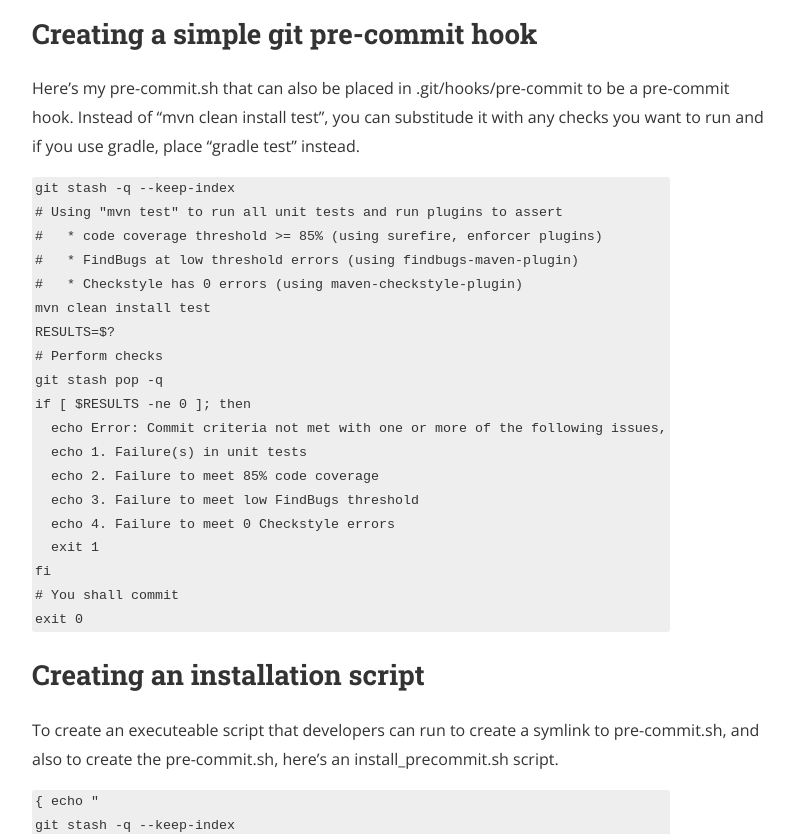
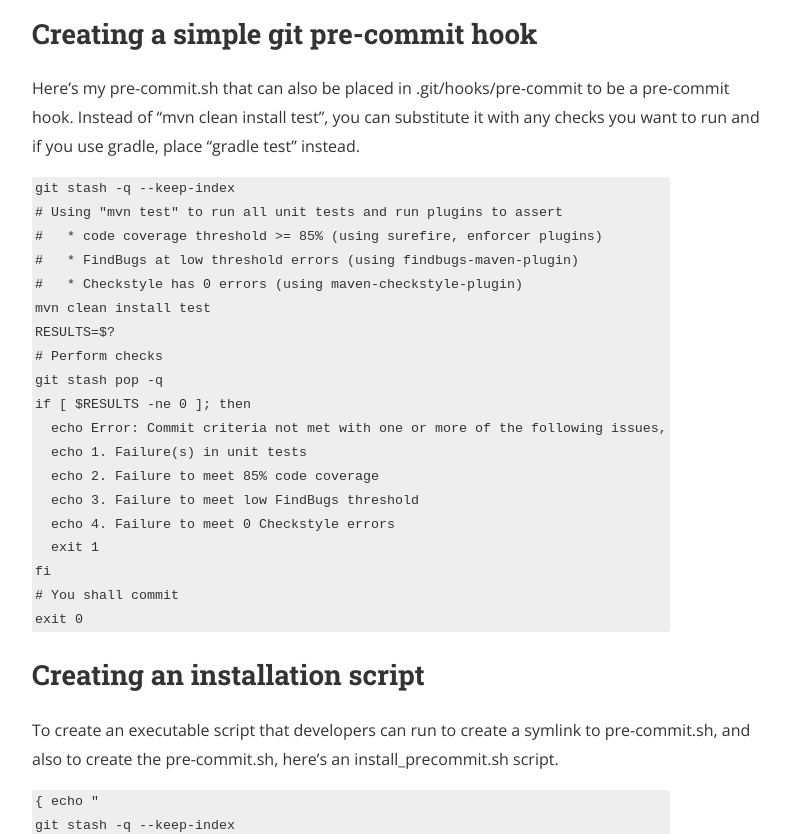
Before and after one commit to eing/eing.github.io, a Jekyll site: the page built from _posts/2016-01-28-Git-Pre-Commit-Hooks-Part1.markdown, in a window 1280 px wide and 1400 px high, scrolled down 526 px. Shown: the part 183-1017 px from the top of the window, without its empty margins (240-1034 px from the left). Built offline with Jekyll 4.4.1, drawn with Linux system fonts in a browser that asks for light colours; nearby versions of some CDN libraries; Markdown is read by kramdown in place of the engine named in the settings; comment, search, counter and statistics services are not loaded; a style sheet for code colours, icons or effects is not loaded; some of the changed text lies outside the part shown.

Commit message:
fix typos

```diff
--- a/_posts/2016-01-28-Git-Pre-Commit-Hooks-Part1.markdown
+++ b/_posts/2016-01-28-Git-Pre-Commit-Hooks-Part1.markdown
@@ -15,7 +15,7 @@ Now you notice, a file with a symlink "pre-commit@", it's a file linking to "../
 Next section is what my pre-commit.sh looks like and how I created a script that every developer executes to set up this pre-commit hook on their local development machine.
 
 <h2>Creating a simple git pre-commit hook</h2>
-Here's my pre-commit.sh that can also be placed in .git/hooks/pre-commit to be a pre-commit hook. Instead of "mvn clean install test", you can substitude it with any checks you want to run and if you use gradle, place "gradle test" instead.
+Here's my pre-commit.sh that can also be placed in .git/hooks/pre-commit to be a pre-commit hook. Instead of "mvn clean install test", you can substitute it with any checks you want to run and if you use gradle, place "gradle test" instead.
 
 ~~~
 git stash -q --keep-index
@@ -39,7 +39,7 @@ fi
 exit 0
 ~~~
 <h2>Creating an installation script</h2>
-To create an executeable script that developers can run to create a symlink to pre-commit.sh, and also to create the pre-commit.sh, here's an install_precommit.sh script.
+To create an executable script that developers can run to create a symlink to pre-commit.sh, and also to create the pre-commit.sh, here's an install_precommit.sh script.
 
 ~~~
 { echo "
@@ -78,4 +78,4 @@ $ ./install_precommit.sh
 
 Now you have completed adding a git pre-commit client hook.
 
-In my next blog, I'll show the use maven plugins for checkstyle, findbugs & surefire plugins to enforce your pre-commit checks.
+In my next blog, I'll show the use maven plugins for Checkstyle, FindBugs & Surefire plugins to enforce your pre-commit checks.
```
